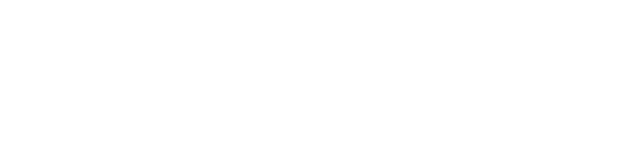
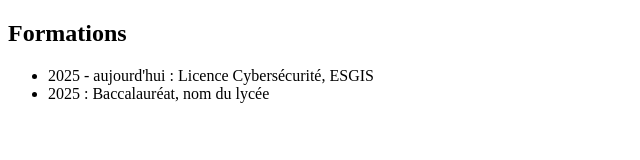
Before and after one commit to Vyx-22/mon-cv, a plain HTML site: page index.html in a window 1280 px wide. Shown: the whole page, without its empty margins (0-640 px from the left). Drawn offline with Linux system fonts and the light colour scheme.

Commit message:
mise en place de la section formation

```diff
--- a/index.html
+++ b/index.html
@@ -7,6 +7,13 @@
     <link rel="stylesheet" href="style.css">
 </head>
 <body>
+    <section>
+        <h2>Formations</h2>
+        <ul>
+            <li>2025 - aujourd'hui : Licence Cybersécurité, ESGIS</li>
+            <li>2025 : Baccalauréat, nom du lycée</li>
+        </ul>
+    </section>
 
 </body>
 </html>
```
